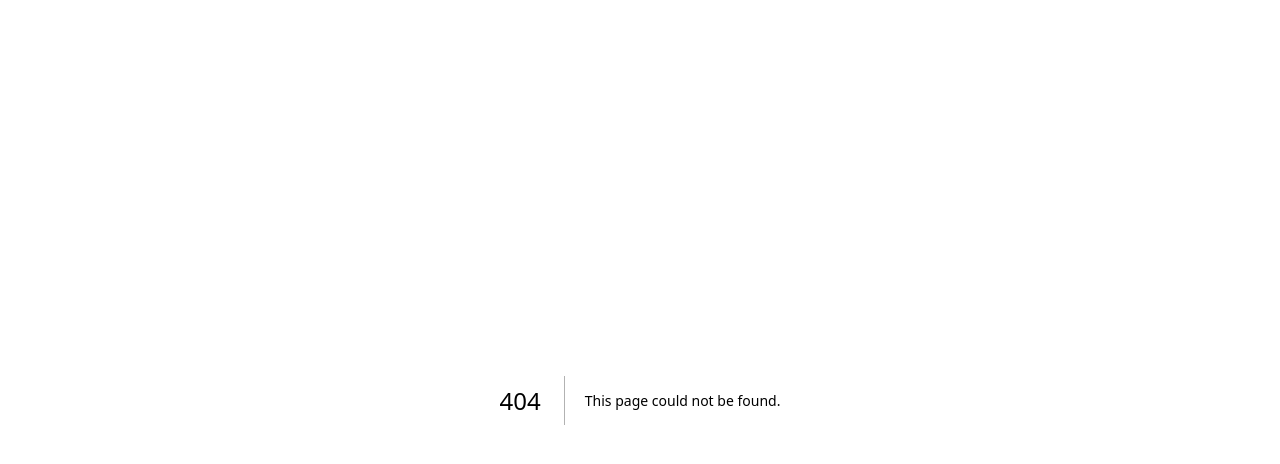
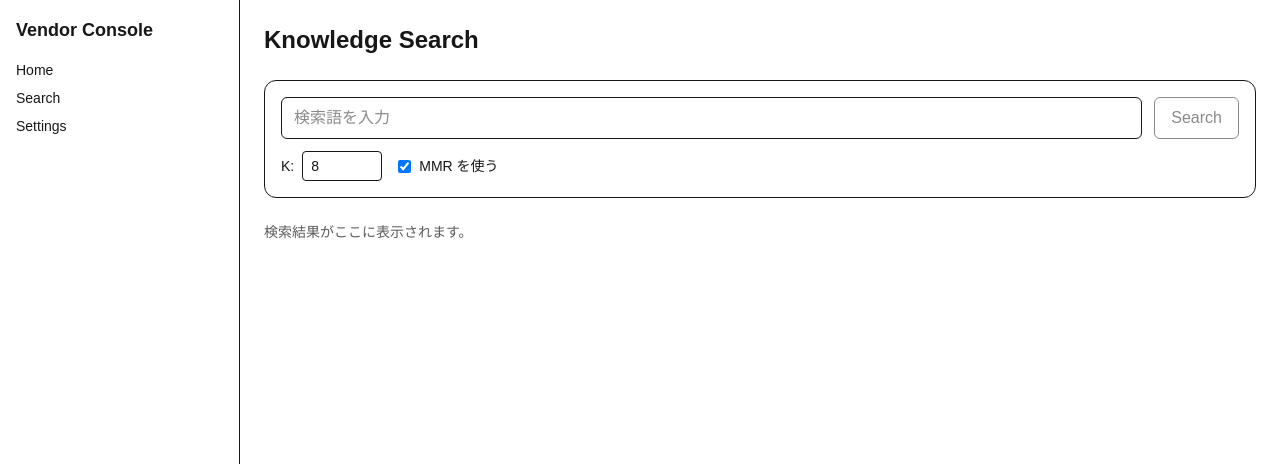
Before and after one commit to taksuehiro/vendor0923, a Next.js app in the folder frontend/: page /dashboard/search in a window 1280 px wide. Before the commit this address had no page. Shown: the top 464 px of the page. Built offline with nearby package versions, Linux system fonts and the light colour scheme.

Commit message:
feat: ダッシュボードUI実装 - サイドバー付きレイアウトと検索機能

```diff
--- /dev/null
+++ b/frontend/src/app/(app)/dashboard/layout.tsx
@@ -0,0 +1,17 @@
+export default function DashboardLayout({ children }: { children: React.ReactNode }) {
+  return (
+    <div className="min-h-screen grid grid-cols-[240px_1fr]">
+      <aside className="border-r p-4">
+        <div className="text-lg font-semibold mb-4">Vendor Console</div>
+        <nav className="space-y-2 text-sm">
+          <a className="block hover:underline" href="/dashboard">Home</a>
+          <a className="block hover:underline" href="/dashboard/search">Search</a>
+          <a className="block hover:underline" href="/dashboard/settings">Settings</a>
+        </nav>
+      </aside>
+      <main className="p-6">
+        {children}
+      </main>
+    </div>
+  );
+}
--- /dev/null
+++ b/frontend/src/app/(app)/dashboard/search/page.tsx
@@ -0,0 +1,156 @@
+"use client";
+import { useState } from "react";
+
+type Hit = {
+  id?: string;
+  title?: string;
+  snippet?: string;
+  score?: number;
+  url?: string;
+  [k: string]: any;
+};
+
+export default function SearchPage() {
+  const [q, setQ] = useState("");
+  const [k, setK] = useState(8);
+  const [useMmr, setUseMmr] = useState(true);
+  const [loading, setLoading] = useState(false);
+  const [err, setErr] = useState<string | null>(null);
+  const [hits, setHits] = useState<Hit[]>([]);
+  const [raw, setRaw] = useState<any>(null);
+
+  const onSearch = async () => {
+    setErr(null);
+    setLoading(true);
+    setHits([]);
+    try {
+      const base = process.env.NEXT_PUBLIC_API_BASE;
+      if (!base) throw new Error("NEXT_PUBLIC_API_BASE が未設定です");
+      const res = await fetch(`${base}/search`, {
+        method: "POST",
+        headers: { "Content-Type": "application/json" },
+        body: JSON.stringify({ query: q, k, use_mmr: useMmr }),
+      });
+      if (!res.ok) {
+        const text = await res.text().catch(() => "");
+        throw new Error(`API ${res.status}: ${text || res.statusText}`);
+      }
+      const json = await res.json();
+      // いくつかの形に耐える防御的マッピング
+      const mapped: Hit[] =
+        json?.hits ??
+        json?.results ??
+        (Array.isArray(json) ? json : []) ??
+        [];
+      setHits(mapped);
+      setRaw(json);
+    } catch (e: any) {
+      setErr(e?.message ?? String(e));
+    } finally {
+      setLoading(false);
+    }
+  };
+
+  return (
+    <div className="max-w-5xl mx-auto space-y-6">
+      <header className="flex items-center justify-between">
+        <h1 className="text-2xl font-semibold">Knowledge Search</h1>
+      </header>
+
+      <section className="rounded-xl border p-4 space-y-3">
+        <div className="flex gap-3">
+          <input
+            value={q}
+            onChange={(e) => setQ(e.target.value)}
+            placeholder="検索語を入力"
+            className="w-full border rounded-md px-3 py-2"
+          />
+          <button
+            onClick={onSearch}
+            disabled={loading || !q.trim()}
+            className="border rounded-md px-4 py-2 disabled:opacity-50"
+          >
+            {loading ? "Searching..." : "Search"}
+          </button>
+        </div>
+        <div className="flex gap-4 text-sm items-center">
+          <label className="flex items-center gap-2">
+            <span>K:</span>
+            <input
+              type="number"
+              min={1}
+              max={50}
+              value={k}
+              onChange={(e) => setK(Number(e.target.value))}
+              className="w-20 border rounded px-2 py-1"
+            />
+          </label>
+          <label className="flex items-center gap-2">
+            <input
+              type="checkbox"
+              checked={useMmr}
+              onChange={(e) => setUseMmr(e.target.checked)}
+            />
+            <span>MMR を使う</span>
+          </label>
+        </div>
+        {err && <p className="text-red-600 text-sm">Error: {err}</p>}
+      </section>
+
+      <section className="space-y-3">
+        {loading && (
+          <div className="animate-pulse">
+            <div className="h-5 w-48 bg-gray-200 rounded mb-2" />
+            <div className="h-24 bg-gray-100 rounded" />
+          </div>
+        )}
+
+        {!loading && hits.length > 0 && (
+          <ul className="grid gap-3">
+            {hits.map((h, i) => (
+              <li key={h.id ?? i} className="border rounded-lg p-4">
+                <div className="flex items-center justify-between">
+                  <h3 className="font-medium">
+                    {h.title ?? h.metadata?.title ?? `Doc #${i + 1}`}
+                  </h3>
+                  {typeof h.score === "number" && (
+                    <span className="text-xs opacity-70">
+                      score: {(h.score * 100).toFixed(1)}%
+                    </span>
+                  )}
+                </div>
+                <p className="text-sm mt-2 line-clamp-3">
+                  {h.snippet ?? h.page_content ?? h.metadata?.summary ?? ""}
+                </p>
+                {(h.url || h.metadata?.url) && (
+                  <a
+                    className="text-sm text-blue-600 hover:underline mt-2 inline-block"
+                    href={h.url ?? h.metadata?.url}
+                    target="_blank"
+                    rel="noreferrer"
+                  >
+                    ソースを開く
+                  </a>
+                )}
+              </li>
+            ))}
+          </ul>
+        )}
+
+        {!loading && !err && hits.length === 0 && (
+          <p className="text-sm opacity-70">検索結果がここに表示されます。</p>
+        )}
+
+        {/* デバッグ用：必要なら消してください */}
+        {raw && (
+          <details className="mt-4">
+            <summary className="cursor-pointer text-sm">Raw response</summary>
+            <pre className="text-xs bg-gray-50 p-3 rounded overflow-auto">
+              {JSON.stringify(raw, null, 2)}
+            </pre>
+          </details>
+        )}
+      </section>
+    </div>
+  );
+}
--- a/frontend/src/app/page.tsx
+++ b/frontend/src/app/page.tsx
@@ -1,41 +1,6 @@
-"use client";
-import { useState } from "react";
-import { searchVendors } from "@/lib/searchApi";
-
+// サーバーコンポーネントで即リダイレクト
+import { redirect } from "next/navigation";
 
 export default function Page() {
-  const [q, setQ] = useState("");
-  const [data, setData] = useState<any>(null);
-  const [err, setErr] = useState<string | null>(null);
-
-  const onSearch = async () => {
-    setErr(null);
-    try {
-      const json = await searchVendors(q);
-      setData(json);
-    } catch (e: any) {
-      setErr(e.message);
-    }
-  };
-
-  return (
-    <main className="p-6">
-      <div className="flex gap-2">
-        <input
-          value={q}
-          onChange={e=>setQ(e.target.value)}
-          placeholder="検索語"
-          className="border px-2 py-1"
-        />
-        <button
-          onClick={onSearch}
-          className="border px-3 py-1"
-        >
-          Search
-        </button>
-      </div>
-      {err && <p className="text-red-600 mt-3">{err}</p>}
-      {data && <pre className="mt-3">{JSON.stringify(data, null, 2)}</pre>}
-    </main>
-  );
+  redirect("/dashboard/search");
 }
```
